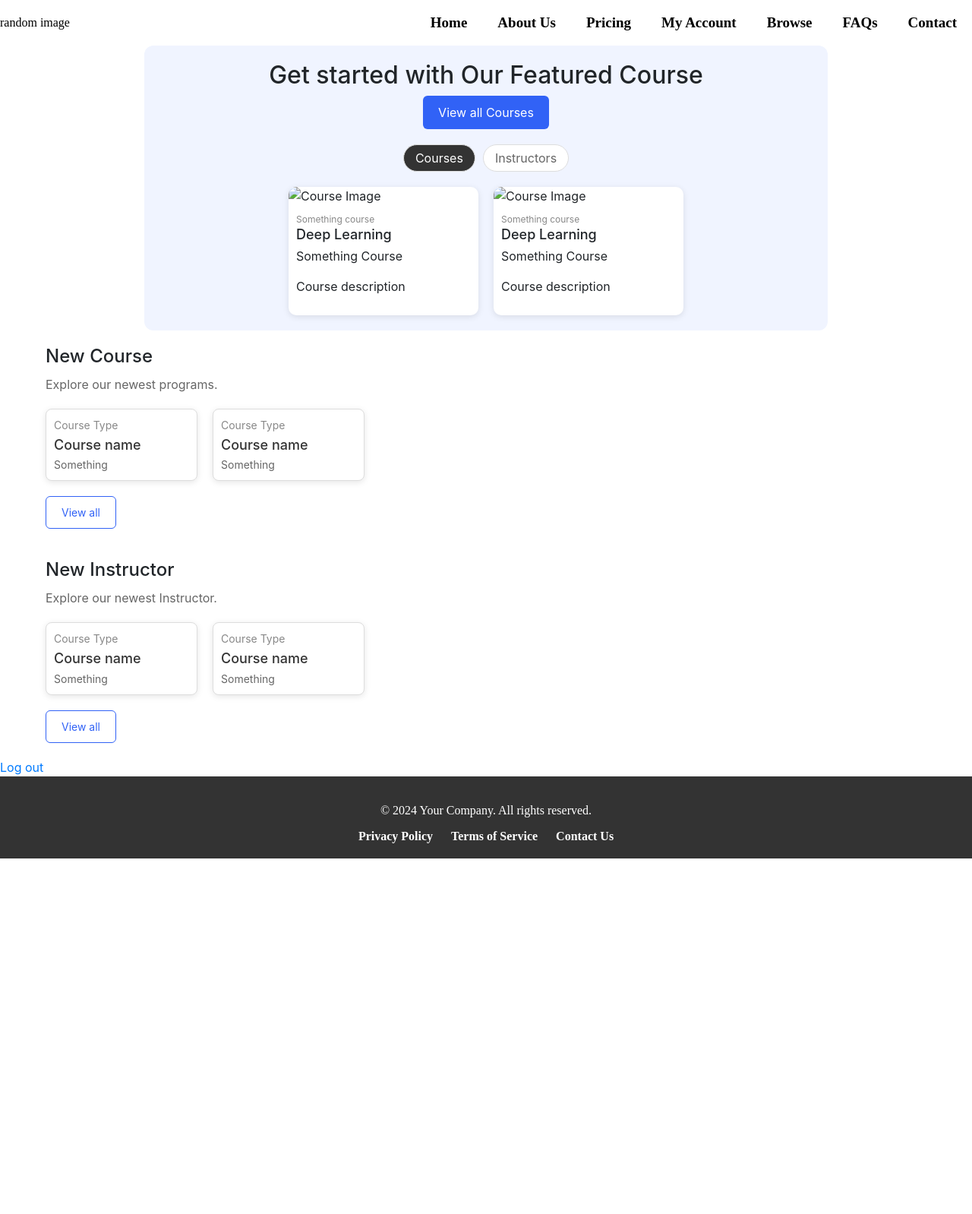
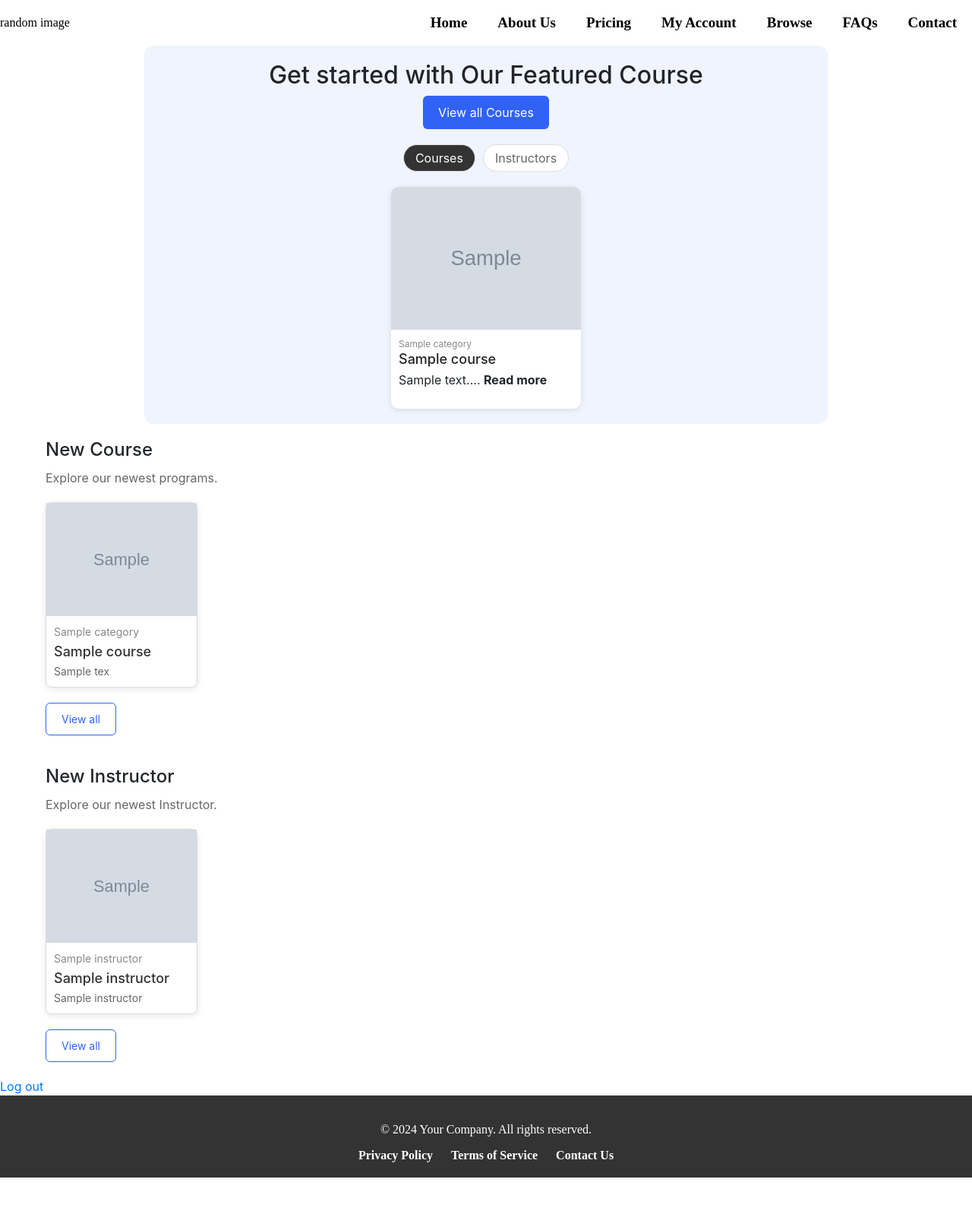
Before and after one commit to duyhnynh/COSC2430-ProjectGroup-8, a Flask app: template templates/home.html in a window 1280 px wide. Shown: the whole page at 76% size. Before the commit the page ends 1130 px from the top, so only its background shows below. Run offline with Flask 3, Linux system fonts and the light colour scheme; the template is opened without the code that fills it: most values are stand-ins (such as "Sample title", 1, 10 or a date in 2020); grey boxes marked "Sample" are stand-in pictures; some libraries are stand-ins or nearby versions.

Commit message:
change to jinja template

```diff
--- a/templates/home.html
+++ b/templates/home.html
@@ -58,45 +58,31 @@
 
       <div class="featured-content" id="course">
         <div class="featured-cards">
+          {% for course in featured_courses %}
           <div class="featured-card">
-            <img src="" alt="Course Image" />
+            <img id="course-image" class="course-image" src="{{course.image}}" alt="Course Image" />
             <div class="card-content">
-              <p class="card-title">Something course</p>
-              <h3>Deep Learning</h3>
-              <p>Something Course</p>
-              <p>Course description</p>
+              <p class="card-title">{{course.category}}</p>
+              <h3>{{course.name}}</h3>
+              <p>{{course.description[:20]}}... <strong>Read more</strong></p>
             </div>
           </div>
-          <div class="featured-card">
-            <img src="" alt="Course Image" />
-            <div class="card-content">
-              <p class="card-title">Something course</p>
-              <h3>Deep Learning</h3>
-              <p>Something Course</p>
-              <p>Course description</p>
-            </div>
-          </div>
+          {% endfor %}
         </div>
       </div>
 
       <div class="featured-content" id="instructor" style="display: none">
         <div class="featured-cards">
+          {% for instructor in featured_instructors %}
           <div class="featured-card">
-            <img src="" alt="Instructor Image" />
+            <img id="profile-image" class="profile-image" src="{{instructor.image}}" alt="Instructor Image" />
             <div class="card-content">
-              <p class="card-title">Something instructor</p>
-              <h3>Instructor Something</h3>
-              <p>Instructor description</p>
+              <p class="card-title">{{instructor.school_name}}</p>
+              <h3>{{instructor.name}}</h3>
+              <p>{{instructor.job_title}}</p>
             </div>
           </div>
-          <div class="featured-card">
-            <img src="" alt="Instructor Image" />
-            <div class="card-content">
-              <p class="card-title">Something instructor</p>
-              <h3>Instructor Something</h3>
-              <p>Instructor description</p>
-            </div>
-          </div>
+          {% endfor %}
         </div>
       </div>
     </div>
@@ -106,23 +92,16 @@
       <h2>New Course</h2>
       <p>Explore our newest programs.</p>
       <div class="course-cards">
+        {% for course in new_courses %}
         <div class="course-card">
-          <img src="" alt="" />
+          <img id="course-image" class="course-image" src="{{course.image}}" alt="Course image" />
           <div class="card-info">
-            <p class="provider">Course Type</p>
-            <h3>Course name</h3>
-            <p>Something</p>
+            <p class="provider">{{course.category}}</p>
+            <h3>{{course.name}}</h3>
+            <p>{{course.description[:10]}}</p>
           </div>
         </div>
-
-        <div class="course-card">
-          <img src="" alt="" />
-          <div class="card-info">
-            <p class="provider">Course Type</p>
-            <h3>Course name</h3>
-            <p>Something</p>
-          </div>
-        </div>
+        {% endfor %}
       </div>
 
       <button class="view-all">View all</button>
@@ -133,23 +112,16 @@
       <h2>New Instructor</h2>
       <p>Explore our newest Instructor.</p>
       <div class="course-cards">
+        {% for instructor in new_instructors %}
         <div class="course-card">
-          <img src="" alt="" />
+          <img id="profile-image" class="profile-image" src="{{instructor.image}}" alt="Instructor image" />
           <div class="card-info">
-            <p class="provider">Course Type</p>
-            <h3>Course name</h3>
-            <p>Something</p>
+            <p class="provider">{{instructor.school_name}}</p>
+            <h3>{{instructor.name}}</h3>
+            <p>{{instructor.job_title}}</p>
           </div>
         </div>
-
-        <div class="course-card">
-          <img src="" alt="" />
-          <div class="card-info">
-            <p class="provider">Course Type</p>
-            <h3>Course name</h3>
-            <p>Something</p>
-          </div>
-        </div>
+        {% endfor %}
       </div>
 
       <button class="view-all">View all</button>
```
